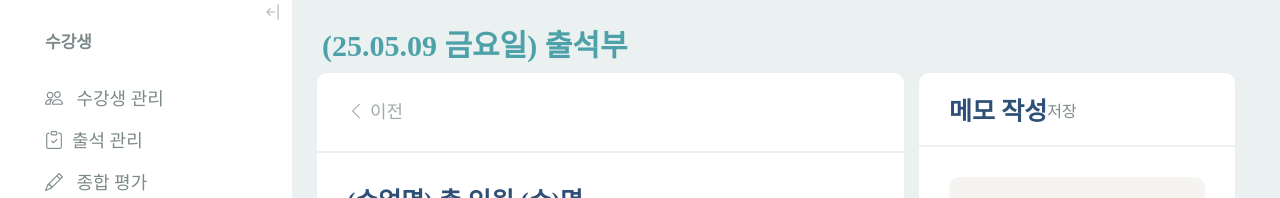
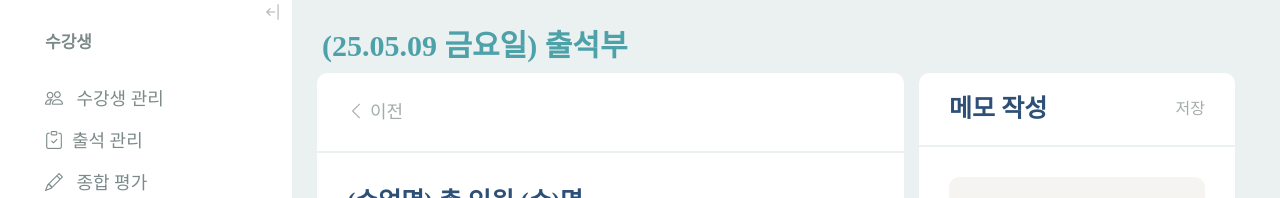
Before and after one commit to Alts-Tabs/Square, a React (Create React App) app in the folder src/main/squarereact/: page /attend-history in a window 1280 px wide. Shown: the part 122-320 px from the top of the page. Built offline with nearby package versions, Linux system fonts and the light colour scheme.

Commit message:
attendHistory 기본 틀 수정

```diff
--- a/src/main/squarereact/src/components/Attend.js
+++ b/src/main/squarereact/src/components/Attend.js
@@ -104,11 +104,12 @@ const Attend = () => {
                     <div className='historyAttend'>
                         {/* 반복 처리 리스트 */}
                         <div className='historyList'>
+                            <div>
                                 <span style={{fontSize:'23px', color:'#2E5077', fontWeight:'700', display:'inline-block', marginRight:'20px'}}>
                                     (지난 날짜 25.05.09 금요일 출석)
                                 </span>
 
-                            <span style={{display:'inline-block', marginRight:'10px'}}>
+                                <span style={{display:'inline-dblock', marginRight:'10px'}}>
                                     <i class="bi bi-circle-fill" style={{color:'#79D7BE'}}></i> {/* ● 출석 */}
                                     <span className='historyCount'> (수) </span>
                                 </span>
@@ -116,10 +117,11 @@ const Attend = () => {
                                     <i class="bi bi-triangle-fill" style={{color:'#FFB83C'}}></i> {/* ▲ 지각 */}
                                     <span className='historyCount'> (수) </span>
                                 </span>
-                            <span style={{display:'inline-block', marginRight:'500px'}}>
+                                <span style={{display:'inline-block'}}>
                                     <i class="bi bi-x-lg" style={{color:'#D85858'}}></i> {/* X 결석 */}
                                     <span className='historyCount'> (수) </span>
                                 </span>
+                            </div>
 
                             {/* > 상세보기 이동 아이콘 (학생&학부모 계정에선 보이지 않는 버튼) */}
                             <Link to="/attend-history">
@@ -129,8 +131,6 @@ const Attend = () => {
                     </div>
                 </div>
 
-
-
             </div>
     );
 };
--- a/src/main/squarereact/src/components/attend.css
+++ b/src/main/squarereact/src/components/attend.css
@@ -180,7 +180,9 @@
 
 /* 반복 처리 리스트 */
 .historyList {
-    border: 1px solid black;
+    display: flex;
+    justify-content: space-between;
+    align-items: center;
     padding: 5px;
     margin-bottom: 30px;
 }
--- a/src/main/squarereact/src/components/attendHistory.css
+++ b/src/main/squarereact/src/components/attendHistory.css
@@ -23,7 +23,7 @@
     text-decoration: none;
     color: inherit;
     font-size: 18px;
-    display: flex;
+    display: inline-flex; /* 링크 영역 확장 방지 */
     align-items: center;
     cursor: pointer;
     opacity: 0.7;
@@ -120,11 +120,13 @@ tbody tr td button {
 /* 메모 작성 제목 영역 */
 .memoHeader {
     display: flex;
+    justify-content: space-between;
+    align-items: center;
     flex-direction: row; /* Flex 컨테이너 내부 정렬 방향 */
     overflow: hidden;
     width: 100%;
     height: 87px;
-    padding-left: 30px;
+    padding: 0 30px;
     line-height: 78px;
     border-radius: 10px 10px 0 0;
     border-bottom: 2px solid #EBF0F0;
@@ -161,3 +163,13 @@ textarea:focus {
 textarea::placeholder {
     color: rgba(125, 138, 138, 0.5);
 }
+
+/* 저장 */
+.memoHeader span:last-child {
+  cursor: pointer;
+  opacity: 0.7;
+}
+
+.memoHeader span:last-child:hover {
+  opacity: 1;
+}
```
Also changed, not shown: 1 other file (tests, documents, lock files or other folders). Lines whose indentation alone changed are shown as unchanged.
